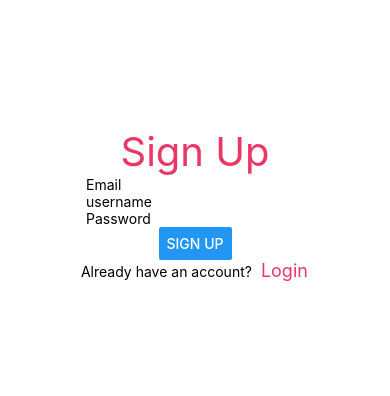
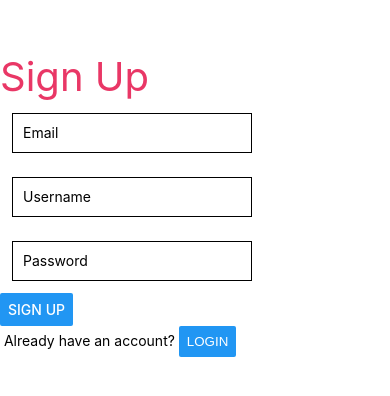
Before and after one commit to cfgchicago23/Team-3, a React Native app: screen / in a window 390 px wide. Shown: the part 218-614 px from the top of the page. Built offline with nearby package versions, Linux system fonts and the light colour scheme; no server answers.

Commit message:
login + signin with firebase

```diff
--- a/App.js
+++ b/App.js
@@ -1,5 +1,5 @@
 import { StatusBar } from 'expo-status-bar';
-import { StyleSheet, Text, View } from 'react-native';
+import { StyleSheet, Text, View, AppRegistry } from 'react-native';
 import Login from './pages/logins/Login'
 
 export default function App() {
@@ -20,3 +20,5 @@ const styles = StyleSheet.create({
     justifyContent: 'center',
   },
 });
+
+AppRegistry.registerComponent('Appname', () => App);
--- a/firebaseConfig.js
+++ b/firebaseConfig.js
@@ -1,6 +1,7 @@
 import { initializeApp } from 'firebase/app';
-import { getAuth } from "firebase/auth"
+import { getAuth, initializeAuth, getReactNativePersistence } from "firebase/auth"
 import { getDatabase } from "firebase/database"
+import ReactNativeAsyncStorage from '@react-native-async-storage/async-storage';
 //import 'dotenv/config';
 // import {
 //     REACT_APP_FIREBASE_API_KEY,
@@ -25,7 +26,8 @@ const firebaseConfig = {
     measurementId: process.env.REACT_APP_FIREBASE_MEASUREMENT_ID
 };
 const app = initializeApp(firebaseConfig);
-const auth = getAuth()
-const db = getDatabase()
+initializeAuth(app, {
+    persistence: getReactNativePersistence(ReactNativeAsyncStorage)
+});
 // For more information on how to access Firebase in your project,
 // see the Firebase documentation: https://firebase.google.com/docs/web/setup#access-firebase
--- a/package.json
+++ b/package.json
@@ -9,6 +9,7 @@
     "web": "expo start --web"
   },
   "dependencies": {
+    "@react-native-async-storage/async-storage": "^1.19.3",
     "expo": "^49.0.13",
     "expo-status-bar": "~1.6.0",
     "firebase": "^10.4.0",
--- a/pages/logins/Login.js
+++ b/pages/logins/Login.js
@@ -1,9 +1,9 @@
 import React from 'react'
 import { StyleSheet, Text, TextInput, View, Button, TouchableOpacity  } from 'react-native'
 import '../../firebaseConfig'
+import { getDatabase, ref, set } from "firebase/database";
 import {
     getAuth,
-    getDatabase,
     onAuthStateChanged,
     createUserWithEmailAndPassword,
     signInWithEmailAndPassword,
@@ -19,25 +19,65 @@ const db = getDatabase();
 export default class Login extends React.Component {
     constructor () {
         super();
-        this.state = { email: '', password: '', username: '', errorMessage: null }
+        this.state = {
+            page: 'signin',
+            email: '',
+            password: '',
+            username: '',
+            user: null,
+            message: ''
         }
+    }
+    componentDidMount() {
+        // Add listener here
+        onAuthStateChanged(auth, (user) => {
+            if (user !== null) {
+                console.log(user)
+                // this.setState({message: "Hello " + user.displayName})
+                // window.location.href = '#/';
+            }
+        })
+    }
+    // componentWillUnmount() {
+    //     this.unsubscribe();
+    // }
     handleSignUp = () => {
         // TODO: For Firebase auth
-        createUserWithEmailAndPassword(auth, email, password)
+        createUserWithEmailAndPassword(auth, this.state.email, this.state.password)
         .then((userCredential) => {
             // Signed in
             const user = userCredential.user;
             set(ref(db, 'users/' + user.uid), {
-              displayName: uname,
-              email: email
+              displayName: this.state.username,
+              email: this.state.email
             });
         })
+    }
+
+    handleLogin = () => {
+        // TODO: For Firebase auth
+        signInWithEmailAndPassword(auth, this.state.email, this.state.password)
+        .then((userCredential) => {
+            const user = userCredential.user;
+            this.setState({ user: auth.currentUser })
+            window.location.href = '#/';
+        })
+    }
+
+    toggleSignIn = () => {
+        if (this.state.page === 'signin') {
+            this.setState({page: 'login'})
+        } else if (this.state.page === 'login') {
+            this.setState({page: 'signin'})
+        }
     }
 
     render() {
         return (
             <View style={styles.container}>
+                <View style={[this.state.page === 'signin' ? styles.visible : styles.invisible]}>
                     <Text style={{color:'#e93766', fontSize: 40}}>Sign Up</Text>
+                        <Text>{this.state.message}</Text>
                         <TextInput
                             placeholder="Email"
                             autoCapitalize="none"
@@ -46,11 +86,11 @@ export default class Login extends React.Component {
                             value={this.state.email}
                         />
                         <TextInput
-                    placeholder="username"
+                            placeholder="Username"
                             autoCapitalize="none"
                             style={styles.textInput}
                             onChangeText={(text) => this.setState({ username: text })}
-                    value={this.state.email}
+                            value={this.state.username}
                         />
                         <TextInput
                             secureTextEntry
@@ -62,7 +102,30 @@ export default class Login extends React.Component {
                         />
                         <Button title="Sign Up" onPress={this.handleSignUp}/>
                         <View>
-                    <Text> Already have an account? <Text style={{color:'#e93766', fontSize: 18}}> Login </Text></Text>
+                            <Text> Already have an account? <Button onPress={this.toggleSignIn} title='Login'>Login</Button></Text>
+                        </View>
+                    </View>
+                <View style={[this.state.page === 'login' ? styles.visible : styles.invisible]}>
+                    <Text style={{color:'#e93766', fontSize: 40}}>Login</Text>
+                    <TextInput
+                        placeholder="Email"
+                        autoCapitalize="none"
+                        style={styles.textInput}
+                        onChangeText={(text) => this.setState({ email: text })}
+                        value={this.state.email}
+                    />
+                    <TextInput
+                        secureTextEntry
+                        placeholder="Password"
+                        autoCapitalize="none"
+                        style={styles.textInput}
+                        onChangeText={(text) => this.setState({ password: text })}
+                        value={this.state.password}
+                    />
+                    <Button title="Login" onPress={this.handleLogin}/>
+                    <View>
+                        <Text> Don't have an account? <Button onPress={this.toggleSignIn} title='Signup'> Sign Up </Button></Text>
+                    </View>
                 </View>
             </View>
         )
@@ -75,4 +138,16 @@ const styles = StyleSheet.create({
         alignItems: 'center',
         justifyContent: 'center',
     },
+    textInput: {
+        height: 40,
+        margin: 12,
+        borderWidth: 1,
+        padding: 10,
+    },
+    invisible: {
+        display: 'none'
+    },
+    visible: {
+        display: 'block'
+    }
 });
```
Also changed, not shown: 2 other files (tests, documents, lock files or other folders). Lines whose indentation alone changed are shown as unchanged.
